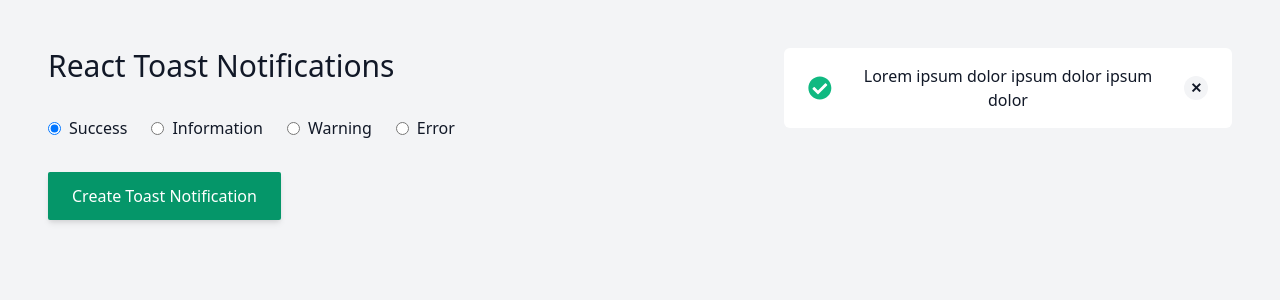
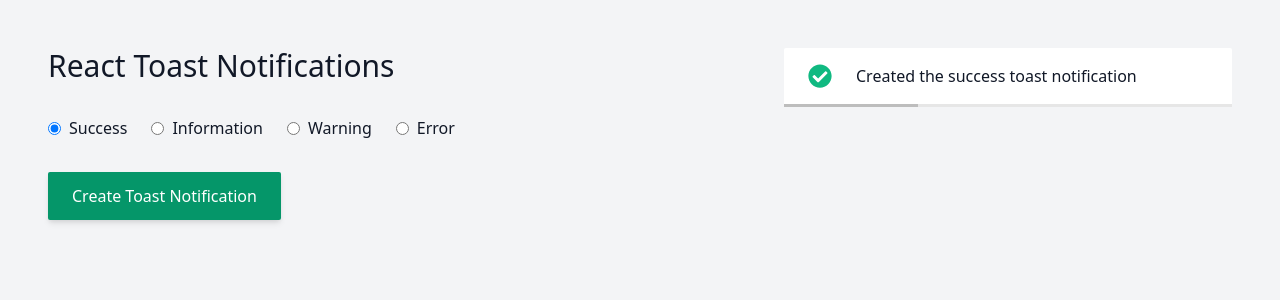
Before and after one commit to louis-young/react-toast-notifications, a React (Create React App) app: page / in a window 1280 px wide. Both pictures are taken after a click on the button "Create Toast Notification". Shown: the top 300 px of the page. Built offline with nearby package versions, Linux system fonts and the light colour scheme.

Commit message:
Add toast notification duration animation

```diff
--- a/package.json
+++ b/package.json
@@ -14,6 +14,7 @@
     "react": "^17.0.2",
     "react-dom": "^17.0.2",
     "react-scripts": "4.0.3",
+    "styled-components": "^5.3.3",
     "typescript": "^4.2.4",
     "uuid": "^8.3.2",
     "web-vitals": "^1.1.1"
@@ -44,6 +45,7 @@
   },
   "devDependencies": {
     "@tailwindcss/postcss7-compat": "^2.1.0",
+    "@types/styled-components": "^5.1.15",
     "@types/uuid": "^8.3.1",
     "autoprefixer": "^9.8.6",
     "postcss": "^7.0.35",
--- a/src/components/CreateToastNotificationForm/index.tsx
+++ b/src/components/CreateToastNotificationForm/index.tsx
@@ -21,7 +21,7 @@ export const CreateToastNotificationForm = ({
     event.preventDefault();
 
     createToastNotification({
-      text: "Lorem ipsum dolor ipsum dolor ipsum dolor",
+      text: `Created the ${selectedToastNotificationType} toast notification`,
       type: selectedToastNotificationType,
     });
   };
--- a/src/components/ToastNotification/index.tsx
+++ b/src/components/ToastNotification/index.tsx
@@ -1,37 +1,30 @@
-import { useEffect } from "react";
+import { memo, useEffect } from "react";
 import { error, information, success, warning } from "../../assets/icons";
 import { useToastNotifications } from "../../hooks/useToastNotifications";
+import { ToastNotificationDuration } from "../ToastNotificationDuration";
 import type { ToastNotificationProps } from "./types";
 
-export const ToastNotification = ({
-  id,
-  text,
-  type,
-}: ToastNotificationProps) => {
+export const ToastNotification = memo(
+  ({ id, text, type }: ToastNotificationProps) => {
     const { deleteToastNotification } = useToastNotifications();
 
-  // const [createdTimestamp] = useState(() => performance.now());
+    const duration = 4 * 1000; // Four seconds.
 
-  // const currentTimestamp = performance.now();
-
-  // const timeRemainingPercentage =
-  //   100 *
-  //   (1 -
-  //     (currentTimestamp - createdTimestamp) /
-  //       (createdTimestamp + displayTime - createdTimestamp));
+    const isDismissible = false;
 
     useEffect(() => {
       const timeout = setTimeout(() => {
         deleteToastNotification({ id });
-    }, 4 * 1000); // Four seconds.
+      }, duration);
 
       return () => {
         clearTimeout(timeout);
       };
-  }, [deleteToastNotification, id]);
+    }, [deleteToastNotification, id, duration]);
 
     return (
-    <li className="rounded-md py-4 px-6 bg-white text-center flex justify-between items-center gap-3">
+      <li className="relative">
+        <div className="rounded-t-sm py-4 px-6 bg-white text-center flex items-center gap-6">
           {type === "success"
             ? success
             : type === "information"
@@ -42,14 +35,22 @@ export const ToastNotification = ({
             ? error
             : information}
 
-      <p className="text-gray-900 text-md font-medium">{text}</p>
+          <p className="text-gray-900 text-md text-left font-medium flex-1">
+            {text}
+          </p>
 
+          {isDismissible && (
             <button
               onClick={() => deleteToastNotification({ id })}
               className="text-gray-900 font-bold h-6 w-6 text-sm rounded-full bg-gray-100 hover:bg-gray-200"
             >
               ✕
             </button>
+          )}
+        </div>
+
+        <ToastNotificationDuration duration={duration} />
       </li>
     );
-};
+  }
+);
--- /dev/null
+++ b/src/components/ToastNotificationDuration/index.tsx
@@ -0,0 +1,46 @@
+import styled, { keyframes } from "styled-components";
+import type { ToastNotificationDurationProps } from "./types";
+
+const deplete = keyframes`
+  from {
+  width: 100%;
+  }
+  to {
+  width: 0%;
+  }
+`;
+
+export const ToastNotificationDuration = ({
+  duration,
+}: ToastNotificationDurationProps) => {
+  const Wrapper = styled.div`
+    position: relative;
+  `;
+
+  const Foreground = styled.div`
+    height: 0.2rem;
+    width: 100%;
+    position: absolute;
+    z-index: 1;
+    background-color: #bdbdbd;
+    animation-name: ${deplete};
+    animation-duration: ${(props: { duration: number }) =>
+      `${props.duration / 1000}s`};
+    animation-timing-function: linear;
+  `;
+
+  const Background = styled.div`
+    height: 0.2rem;
+    width: 100%;
+    position: absolute;
+    z-index: 0;
+    background-color: #e6e6e6;
+  `;
+
+  return (
+    <Wrapper>
+      <Foreground duration={duration} />
+      <Background />
+    </Wrapper>
+  );
+};
--- /dev/null
+++ b/src/components/ToastNotificationDuration/types.ts
@@ -0,0 +1,3 @@
+export interface ToastNotificationDurationProps {
+  duration: number;
+}
```
Also changed, not shown: documentation/react-toast-notifications.png, 1 other file (tests, documents, lock files or other folders). Lines whose indentation alone changed are shown as unchanged.
